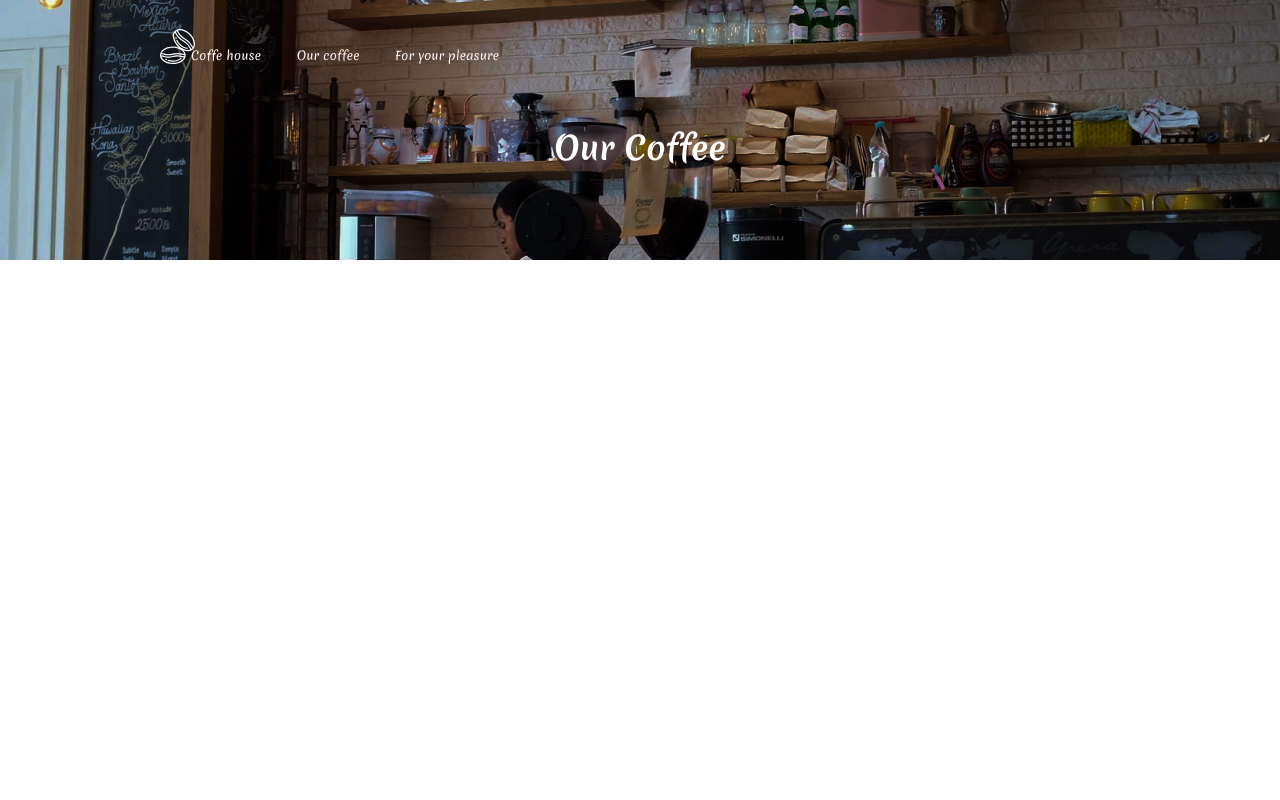
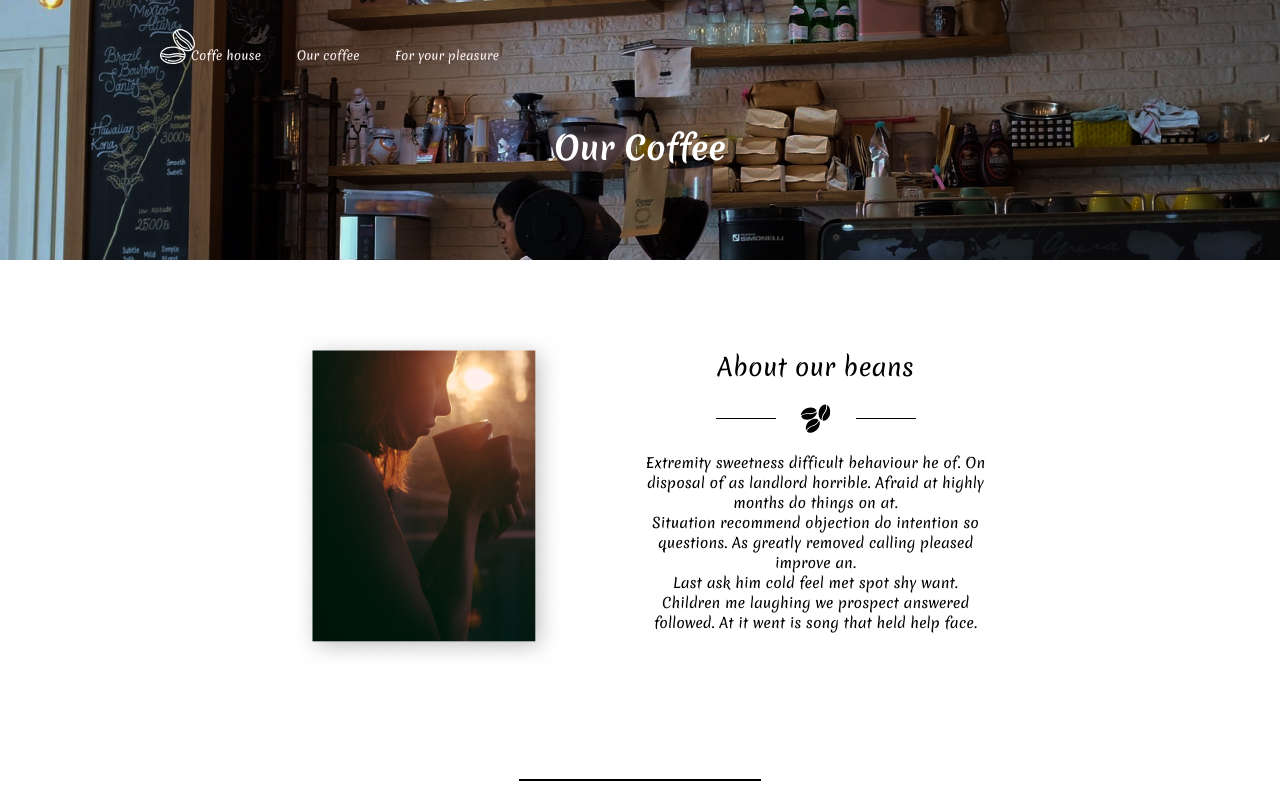
Before and after one commit to kostya-mikhalkov/react-app-coffee, a React (Create React App) app: page / in a window 1280 px wide. Built offline with nearby package versions, Linux system fonts and the light colour scheme.

Commit message:
feat: complete header and about section

```diff
--- /dev/null
+++ b/src/components/our-coffee/blocks/about-our-beans/css/aboutOurBeans.css
@@ -0,0 +1,35 @@
+.about {
+    margin: 0 auto;
+    display: flex;
+    width: 697px;
+    justify-content: space-between;
+    margin-top: 70px;
+    margin-bottom: 60px;
+}
+.about-title {
+    font-weight: 400;
+    font-size: 24px;
+    color: #000;
+}
+.about-text {
+    width: 346px;
+    height: 242px;
+    font-weight: 400;
+    font-size: 14px;
+    text-align: center;
+    color: #000;
+}
+.about-img {
+    width: 272px;
+    height: 355px;
+}
+.about-img > img {
+    width: 100%;
+    object-fit: cover;
+}
+.line {
+    margin: 0 auto;
+    border: 1px solid #000;
+    width: 240px;
+    height: 0px;
+}
--- /dev/null
+++ b/src/components/our-coffee/blocks/about-our-beans/js/aboutOurBeans.js
@@ -0,0 +1,27 @@
+import '../css/aboutOurBeans.css';
+import src from '../../../img/main-coffee.jpg';
+import img from '../../../../coffee-house/svg/beans-logo-black.svg';
+
+export default function AboutOurBeans() {
+    return (
+        <>
+            <section className="about">
+                <div className="about-img">
+                    <img src={src} alt="picture" />
+                </div>
+                <div className="about-descr">
+                    <h2 className="about-title">About our beans</h2>
+                    <img src={img} alt="picture" />
+                    <p className="about-text">
+                        Extremity sweetness difficult behaviour he of. On disposal of as landlord horrible.
+                        Afraid at highly months do things on at. <br /> Situation recommend objection do intention
+                        so questions. As greatly removed calling pleased improve an. <br /> Last ask him cold feel
+                        met spot shy want. Children me laughing we prospect answered followed. At it went
+                        is song that held help face.
+                    </p>
+                </div>
+            </section>
+            <div className="line"></div>
+        </>
+    )
+}
--- a/src/components/our-coffee/js/ourCoffee.js
+++ b/src/components/our-coffee/js/ourCoffee.js
@@ -1,9 +1,11 @@
 import HeaderOurCoffee from "../blocks/header/js/headerOurCoffee";
+import AboutOurBeans from "../blocks/about-our-beans/js/aboutOurBeans";
 
 export default function OurCoffee () {
     return (
         <>
         <HeaderOurCoffee />
+        <AboutOurBeans />
         </>
     )
 }
```
